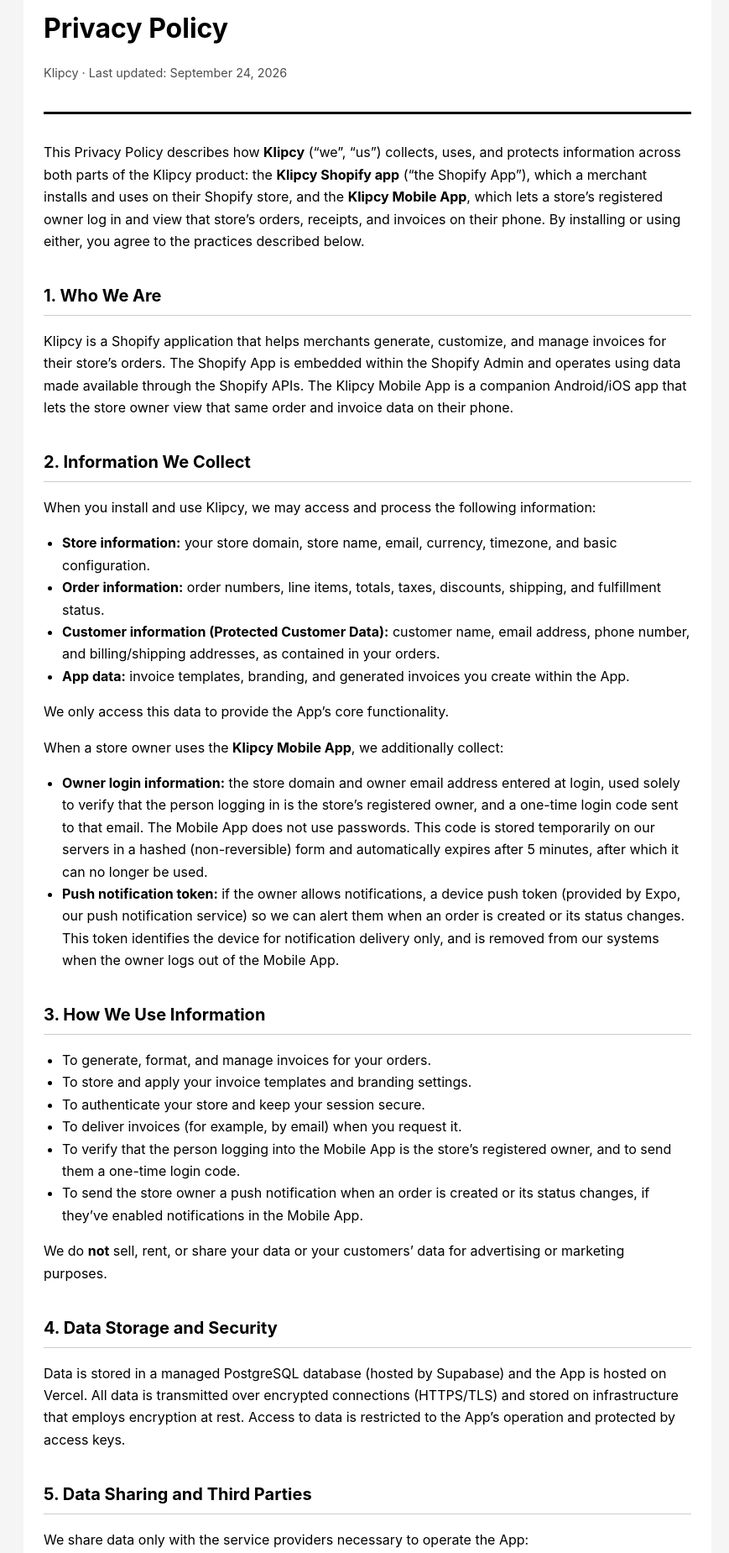
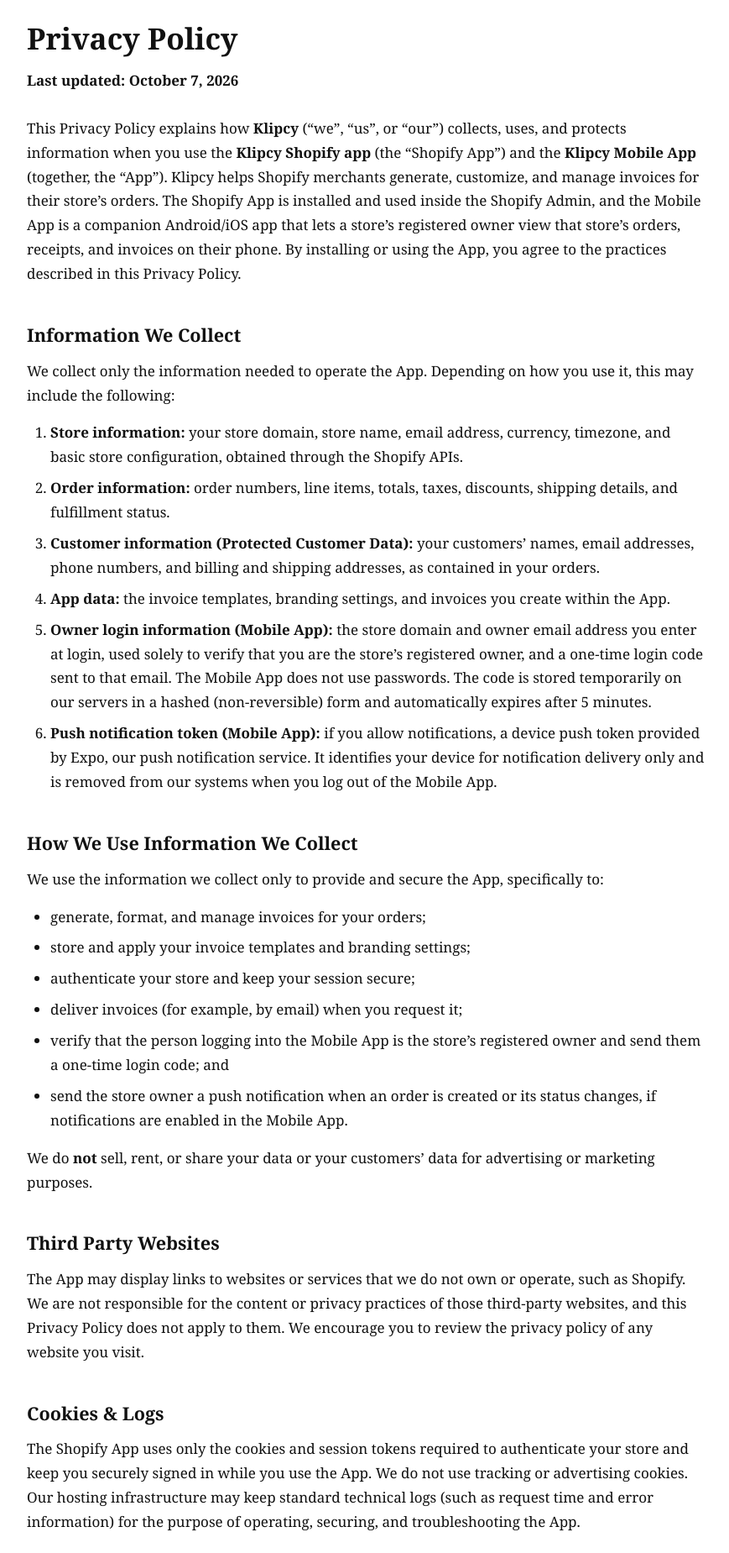
Before and after one commit to blCr-Parul-Paliwal/klipcy_policy, a plain HTML site: page index.html in a window 1280 px wide. Shown: the part 40-1889 px from the top of the page at 84% size, without its empty margins (202-1071 px from the left). Drawn offline with Linux system fonts and the light colour scheme.

Commit message:
updated privacy policy

```diff
--- a/index.html
+++ b/index.html
@@ -4,148 +4,150 @@
   <meta charset="UTF-8" />
   <meta name="viewport" content="width=device-width, initial-scale=1.0" />
   <title>Privacy Policy — Klipcy</title>
-  <meta name="description" content="Privacy Policy for the Klipcy Shopify app." />
+  <meta name="description" content="Privacy Policy for the Klipcy Shopify app and Klipcy Mobile App." />
   <style>
-    :root {
-      --primary: #000000;
-      --text: #000000;
-      --muted: #4d4d4d;
-      --border: #cccccc;
-      --bg: #f5f5f5;
-    }
     * { box-sizing: border-box; }
     body {
       margin: 0;
-      font-family: -apple-system, BlinkMacSystemFont, "Segoe UI", Roboto, Helvetica, Arial, sans-serif;
-      color: var(--text);
-      background: var(--bg);
-      line-height: 1.65;
+      background: #ffffff;
+      color: #111111;
+      font-family: Georgia, "Times New Roman", Times, serif;
+      font-size: 17px;
+      line-height: 1.7;
     }
     .container {
-      max-width: 820px;
+      max-width: 860px;
       margin: 0 auto;
-      padding: 48px 24px 80px;
-      background: #fff;
+      padding: 56px 24px 72px;
     }
-    header {
-      border-bottom: 3px solid var(--primary);
-      padding-bottom: 20px;
-      margin-bottom: 32px;
+    h1 {
+      font-size: 2.2rem;
+      font-weight: 700;
+      margin: 0 0 6px;
     }
-    h1 { font-size: 2rem; margin: 0 0 6px; }
     h2 {
-      font-size: 1.25rem;
-      margin-top: 36px;
-      color: var(--primary);
-      border-bottom: 1px solid var(--border);
-      padding-bottom: 6px;
+      font-size: 1.35rem;
+      font-weight: 700;
+      margin: 40px 0 10px;
     }
-    .updated { color: var(--muted); font-size: 0.9rem; }
-    p, li { color: var(--text); }
-    ul { padding-left: 22px; }
-    a { color: var(--primary); }
-    .note {
-      background: var(--bg);
-      border-left: 4px solid var(--primary);
-      padding: 12px 16px;
-      border-radius: 4px;
-      margin: 16px 0;
+    .updated {
+      margin: 0 0 28px;
+      font-weight: 700;
+    }
+    p { margin: 0 0 16px; }
+    ul, ol { margin: 0 0 16px; padding-left: 28px; }
+    li { margin-bottom: 8px; }
+    a { color: #111111; text-decoration: underline; }
+    code {
+      font-family: Consolas, "Courier New", monospace;
+      font-size: 0.92em;
     }
     footer {
-      margin-top: 48px;
-      padding-top: 20px;
-      border-top: 1px solid var(--border);
-      color: var(--muted);
-      font-size: 0.875rem;
+      margin-top: 56px;
+      padding-top: 18px;
+      border-top: 1px solid #dddddd;
+      font-size: 0.9rem;
+      color: #555555;
+    }
+    @media (max-width: 600px) {
+      body { font-size: 16px; }
+      .container { padding: 36px 18px 56px; }
+      h1 { font-size: 1.8rem; }
     }
   </style>
 </head>
 <body>
   <div class="container">
-    <header>
-      <h1>Privacy Policy</h1>
-      <p class="updated">Klipcy &middot; Last updated: September 24, 2026</p>
-    </header>
+    <h1>Privacy Policy</h1>
+    <p class="updated">Last updated: October 7, 2026</p>
 
     <p>
-      This Privacy Policy describes how <strong>Klipcy</strong> (&ldquo;we&rdquo;, &ldquo;us&rdquo;)
-      collects, uses, and protects information across both parts of the Klipcy product: the
-      <strong>Klipcy Shopify app</strong> (&ldquo;the Shopify App&rdquo;), which a merchant installs and uses
-      on their Shopify store, and the <strong>Klipcy Mobile App</strong>, which lets a store&rsquo;s registered
-      owner log in and view that store&rsquo;s orders, receipts, and invoices on their phone. By installing or
-      using either, you agree to the practices described below.
+      This Privacy Policy explains how <strong>Klipcy</strong> (&ldquo;we&rdquo;, &ldquo;us&rdquo;, or
+      &ldquo;our&rdquo;) collects, uses, and protects information when you use the
+      <strong>Klipcy Shopify app</strong> (the &ldquo;Shopify App&rdquo;) and the
+      <strong>Klipcy Mobile App</strong> (together, the &ldquo;App&rdquo;). Klipcy helps Shopify merchants
+      generate, customize, and manage invoices for their store&rsquo;s orders. The Shopify App is installed
+      and used inside the Shopify Admin, and the Mobile App is a companion Android/iOS app that lets a
+      store&rsquo;s registered owner view that store&rsquo;s orders, receipts, and invoices on their phone.
+      By installing or using the App, you agree to the practices described in this Privacy Policy.
     </p>
 
-    <h2>1. Who We Are</h2>
+    <h2>Information We Collect</h2>
     <p>
-      Klipcy is a Shopify application that helps merchants generate, customize, and manage invoices for their
-      store&rsquo;s orders. The Shopify App is embedded within the Shopify Admin and operates using data made
-      available through the Shopify APIs. The Klipcy Mobile App is a companion Android/iOS app that lets the
-      store owner view that same order and invoice data on their phone.
+      We collect only the information needed to operate the App. Depending on how you use it, this may
+      include the following:
+    </p>
+    <ol>
+      <li><strong>Store information:</strong> your store domain, store name, email address, currency,
+        timezone, and basic store configuration, obtained through the Shopify APIs.</li>
+      <li><strong>Order information:</strong> order numbers, line items, totals, taxes, discounts, shipping
+        details, and fulfillment status.</li>
+      <li><strong>Customer information (Protected Customer Data):</strong> your customers&rsquo; names, email
+        addresses, phone numbers, and billing and shipping addresses, as contained in your orders.</li>
+      <li><strong>App data:</strong> the invoice templates, branding settings, and invoices you create
+        within the App.</li>
+      <li><strong>Owner login information (Mobile App):</strong> the store domain and owner email address you
+        enter at login, used solely to verify that you are the store&rsquo;s registered owner, and a one-time
+        login code sent to that email. The Mobile App does not use passwords. The code is stored
+        temporarily on our servers in a hashed (non-reversible) form and automatically expires after
+        5 minutes.</li>
+      <li><strong>Push notification token (Mobile App):</strong> if you allow notifications, a device push
+        token provided by Expo, our push notification service. It identifies your device for notification
+        delivery only and is removed from our systems when you log out of the Mobile App.</li>
+    </ol>
+
+    <h2>How We Use Information We Collect</h2>
+    <p>We use the information we collect only to provide and secure the App, specifically to:</p>
+    <ul>
+      <li>generate, format, and manage invoices for your orders;</li>
+      <li>store and apply your invoice templates and branding settings;</li>
+      <li>authenticate your store and keep your session secure;</li>
+      <li>deliver invoices (for example, by email) when you request it;</li>
+      <li>verify that the person logging into the Mobile App is the store&rsquo;s registered owner and send
+        them a one-time login code; and</li>
+      <li>send the store owner a push notification when an order is created or its status changes, if
+        notifications are enabled in the Mobile App.</li>
+    </ul>
+    <p>
+      We do <strong>not</strong> sell, rent, or share your data or your customers&rsquo; data for advertising
+      or marketing purposes.
     </p>
 
-    <h2>2. Information We Collect</h2>
-    <p>When you install and use Klipcy, we may access and process the following information:</p>
-    <ul>
-      <li><strong>Store information:</strong> your store domain, store name, email, currency, timezone, and basic configuration.</li>
-      <li><strong>Order information:</strong> order numbers, line items, totals, taxes, discounts, shipping, and fulfillment status.</li>
-      <li><strong>Customer information (Protected Customer Data):</strong> customer name, email address, phone number, and billing/shipping addresses, as contained in your orders.</li>
-      <li><strong>App data:</strong> invoice templates, branding, and generated invoices you create within the App.</li>
-    </ul>
-    <p>We only access this data to provide the App&rsquo;s core functionality.</p>
-
-    <p>When a store owner uses the <strong>Klipcy Mobile App</strong>, we additionally collect:</p>
-    <ul>
-      <li><strong>Owner login information:</strong> the store domain and owner email address entered at login,
-          used solely to verify that the person logging in is the store&rsquo;s registered owner, and a
-          one-time login code sent to that email. The Mobile App does not use passwords. This code is stored
-          temporarily on our servers in a hashed (non-reversible) form and automatically expires after 5
-          minutes, after which it can no longer be used.</li>
-      <li><strong>Push notification token:</strong> if the owner allows notifications, a device push token
-          (provided by Expo, our push notification service) so we can alert them when an order is created or
-          its status changes. This token identifies the device for notification delivery only, and is removed
-          from our systems when the owner logs out of the Mobile App.</li>
-    </ul>
-
-    <h2>3. How We Use Information</h2>
-    <ul>
-      <li>To generate, format, and manage invoices for your orders.</li>
-      <li>To store and apply your invoice templates and branding settings.</li>
-      <li>To authenticate your store and keep your session secure.</li>
-      <li>To deliver invoices (for example, by email) when you request it.</li>
-      <li>To verify that the person logging into the Mobile App is the store&rsquo;s registered owner, and to
-          send them a one-time login code.</li>
-      <li>To send the store owner a push notification when an order is created or its status changes, if
-          they&rsquo;ve enabled notifications in the Mobile App.</li>
-    </ul>
-    <p>We do <strong>not</strong> sell, rent, or share your data or your customers&rsquo; data for advertising or marketing purposes.</p>
-
-    <h2>4. Data Storage and Security</h2>
+    <h2>Third Party Websites</h2>
     <p>
-      Data is stored in a managed PostgreSQL database (hosted by Supabase) and the App is hosted on Vercel.
-      All data is transmitted over encrypted connections (HTTPS/TLS) and stored on infrastructure that employs
-      encryption at rest. Access to data is restricted to the App&rsquo;s operation and protected by access keys.
+      The App may display links to websites or services that we do not own or operate, such as Shopify.
+      We are not responsible for the content or privacy practices of those third-party websites, and this
+      Privacy Policy does not apply to them. We encourage you to review the privacy policy of any website
+      you visit.
     </p>
 
-    <h2>5. Data Sharing and Third Parties</h2>
-    <p>We share data only with the service providers necessary to operate the App:</p>
-    <ul>
-      <li><strong>Shopify</strong> &mdash; the platform the App runs on and the source of store/order data.</li>
-      <li><strong>Supabase</strong> &mdash; database hosting.</li>
-      <li><strong>Vercel</strong> &mdash; application hosting.</li>
-      <li><strong>Expo</strong> &mdash; delivers push notifications to the Klipcy Mobile App.</li>
-    </ul>
-    <p>These providers process data solely to provide their services and are bound by their own privacy and security commitments.</p>
-
-    <h2>6. Data Retention</h2>
+    <h2>Cookies &amp; Logs</h2>
     <p>
-      We retain data only as long as the App is installed and necessary to provide its functionality.
-      When you uninstall the App, your store&rsquo;s data is deleted in accordance with Shopify&rsquo;s mandatory
-      data-deletion (<code>shop/redact</code>) webhook, typically within 48 hours of uninstall.
+      The Shopify App uses only the cookies and session tokens required to authenticate your store and keep
+      you securely signed in while you use the App. We do not use tracking or advertising cookies. Our
+      hosting infrastructure may keep standard technical logs (such as request time and error information)
+      for the purpose of operating, securing, and troubleshooting the App.
     </p>
 
-    <h2>7. Your Rights (GDPR &amp; Customer Privacy)</h2>
+    <h2>Disclosure of User Information to Third Parties</h2>
     <p>
+      We share information only with the service providers necessary to operate the App:
+    </p>
+    <ul>
+      <li><strong>Shopify</strong> &mdash; the platform the App runs on and the source of store and order data.</li>
+      <li><strong>Supabase</strong> &mdash; managed database hosting.</li>
+      <li><strong>Vercel</strong> &mdash; application hosting.</li>
+      <li><strong>Expo</strong> &mdash; delivery of push notifications to the Klipcy Mobile App.</li>
+    </ul>
+    <p>
+      These providers process information solely to provide their services and are bound by their own privacy
+      and security commitments. We may also disclose information where required by law or to protect the
+      rights, property, or safety of Klipcy, our users, or others.
+    </p>
+
+    <h2>Exercising Your Rights regarding Personal Data</h2>
+    <p>
+      Merchants and their customers may request access to, correction of, or deletion of their personal data.
       Klipcy supports Shopify&rsquo;s mandatory compliance webhooks for customer privacy:
     </p>
     <ul>
@@ -153,30 +155,47 @@
       <li><strong>Customer redaction</strong> &mdash; we delete a customer&rsquo;s personal data on request.</li>
       <li><strong>Shop redaction</strong> &mdash; we delete a store&rsquo;s data after the App is uninstalled.</li>
     </ul>
-    <div class="note">
-      Merchants and their customers may request access to, correction of, or deletion of their personal data
-      by contacting us at the address below. Requests submitted through Shopify are handled automatically.
-    </div>
-
-    <h2>8. Cookies and Sessions</h2>
     <p>
-      Klipcy uses only the cookies and session tokens required to authenticate your store and keep you
-      securely signed in while using the App. We do not use tracking or advertising cookies.
+      Requests submitted through Shopify are handled automatically. You may also make a request by contacting
+      us at the email address below.
     </p>
 
-    <h2>9. Changes to This Policy</h2>
+    <h2>Security</h2>
+    <p>
+      Data is stored in a managed PostgreSQL database hosted by Supabase, and the App is hosted on Vercel.
+      All data is transmitted over encrypted connections (HTTPS/TLS) and stored on infrastructure that
+      employs encryption at rest. Access to data is restricted to what is needed to operate the App and is
+      protected by access keys. However, no method of transmission or storage is completely secure, and we
+      cannot guarantee absolute security.
+    </p>
+
+    <h2>Additional Information</h2>
+    <p>
+      <strong>Data retention.</strong> We retain data only for as long as the App is installed and the data is
+      necessary to provide its functionality. When you uninstall the App, your store&rsquo;s data is deleted in
+      accordance with Shopify&rsquo;s mandatory data-deletion (<code>shop/redact</code>) webhook, typically
+      within 48 hours of uninstall. Mobile App login codes expire after 5 minutes, and push tokens are removed
+      when you log out.
+    </p>
+
+    <h2>Updates to our Privacy Policy</h2>
     <p>
       We may update this Privacy Policy from time to time. Changes will be posted on this page with an updated
-      &ldquo;Last updated&rdquo; date. Continued use of the App after changes constitutes acceptance of the
-      revised policy.
+      &ldquo;Last updated&rdquo; date. Your continued use of the App after changes are posted constitutes
+      acceptance of the revised policy.
     </p>
 
-    <h2>10. Contact Us</h2>
+    <h2>Legal Disclaimer</h2>
+    <p>
+      We may disclose information if we believe in good faith that doing so is necessary to comply with a law,
+      regulation, legal process, or governmental request, to enforce our terms, or to protect the rights,
+      property, or safety of Klipcy, our users, or the public.
+    </p>
+
+    <h2>Contact Us</h2>
     <p>
       If you have any questions about this Privacy Policy or how your data is handled, contact us at:
-    </p>
-    <p>
-      <strong>Email:</strong> <a href="mailto:billsora.dev@gmail.com">billsora.dev@gmail.com</a>
+      <a href="mailto:billsora.dev@gmail.com">billsora.dev@gmail.com</a>
     </p>
 
     <footer>
```
